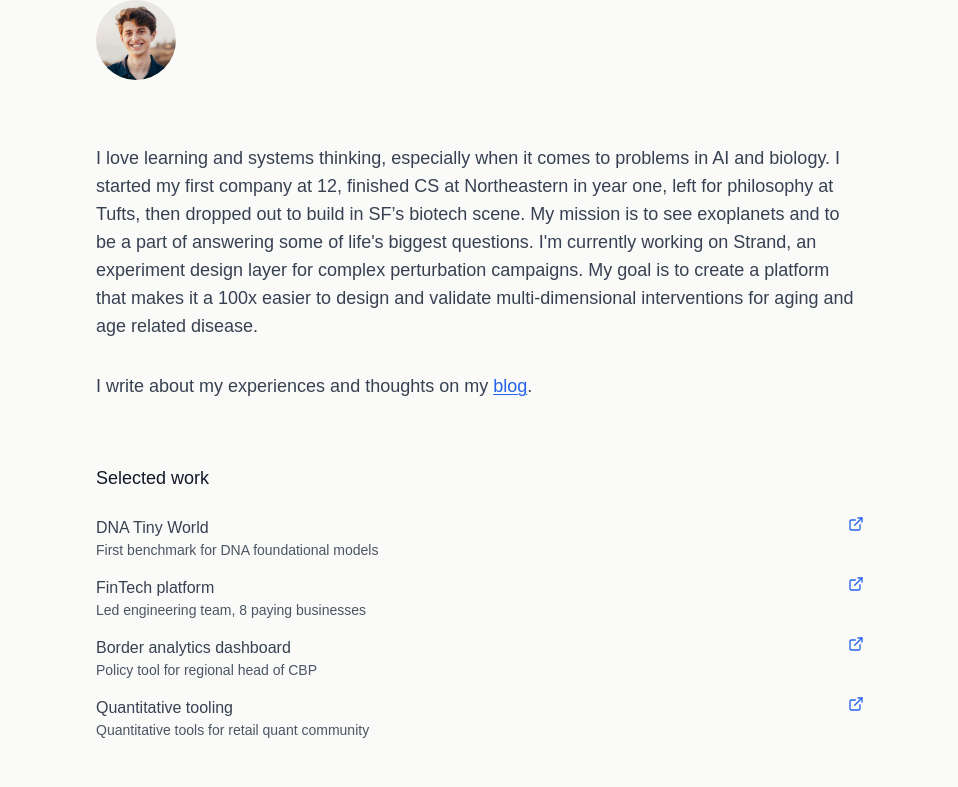
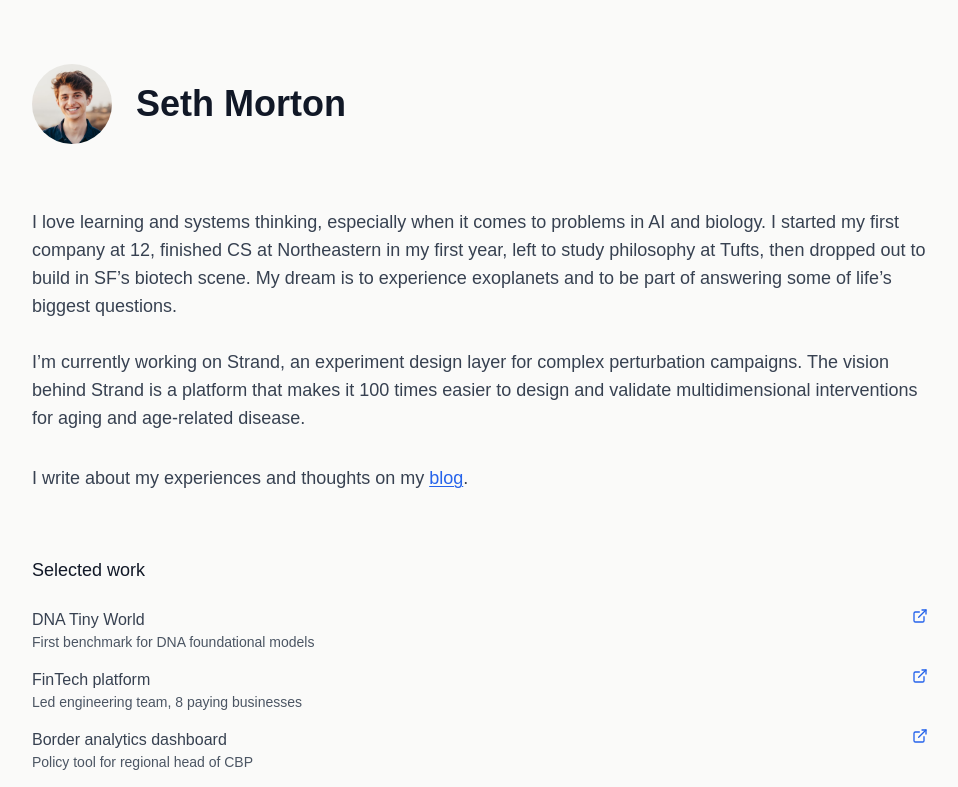
Before and after one commit to sethmorton/personal_website, a SvelteKit app: page / in a window 1280 px wide. Shown: the top 787 px of the page, without its empty margins (160-1118 px from the left). Built offline with nearby package versions, Linux system fonts and the light colour scheme; no server answers.

Commit message:
Update homepage: center name with image, refine bio text, adjust spacing, add scroll lock for large screens

```diff
--- a/src/routes/+page.svelte
+++ b/src/routes/+page.svelte
@@ -10,10 +10,10 @@
   twitterCard="summary_large_image"
 />
 
-<div class="min-h-screen bg-stone-50 flex items-center justify-center px-4 sm:px-6 py-8 sm:py-0">
-	<div class="max-w-3xl w-full">
+<div class="min-h-screen bg-stone-50 flex items-center justify-center px-4 sm:px-6 py-10 sm:py-16">
+	<div class="max-w-4xl w-full">
 		<!-- Header -->
-		<div class="flex flex-col sm:flex-row items-center sm:items-start gap-4 sm:gap-6 mb-8 sm:mb-16 text-center sm:text-left animate-fade-in-up">
+		<div class="flex flex-col sm:flex-row items-center gap-4 sm:gap-6 mb-8 sm:mb-16 text-center sm:text-left animate-fade-in-up">
 			<div class="overflow-hidden rounded-full flex-shrink-0">
 				<img
 					src="/seth_image.jpg"
@@ -21,13 +21,19 @@
 					class="h-16 w-16 sm:h-20 sm:w-20 object-cover"
 				/>
 			</div>
+			<div>
+				<h1 class="text-2xl sm:text-4xl font-bold text-gray-900">Seth Morton</h1>
+
+			</div>
 		</div>
 
 		<!-- Main content -->
 		<div class="space-y-6 sm:space-y-8 mb-8 sm:mb-16 animate-fade-in-up animation-delay-200">
 
 			<p class="text-base sm:text-lg text-gray-700 leading-relaxed">
-				I love learning and systems thinking, especially when it comes to problems in AI and biology. I started my first company at 12, finished CS at Northeastern in year one, left for philosophy at Tufts, then dropped out to build in SF’s biotech scene. My mission is to see exoplanets and to be a part of answering some of life's biggest questions. I'm currently working on Strand, an experiment design layer for complex perturbation campaigns. My goal is to create a platform that makes it a 100x easier to design and validate multi-dimensional interventions for aging and age related disease.
+				I love learning and systems thinking, especially when it comes to problems in AI and biology. I started my first company at 12, finished CS at Northeastern in my first year, left to study philosophy at Tufts, then dropped out to build in SF’s biotech scene. My dream is to experience exoplanets and to be part of answering some of life’s biggest questions.
+<br><br>
+I’m currently working on Strand, an experiment design layer for complex perturbation campaigns. The vision behind Strand is a platform that makes it 100 times easier to design and validate multidimensional interventions for aging and age-related disease.
 			</p>
 
 			<p class="text-base sm:text-lg text-gray-700 leading-relaxed">
@@ -174,4 +180,11 @@
 			opacity: 1;
 		}
 	}
+
+	/* Lock page scroll on large screens only */
+	@media (min-width: 1024px) and (min-height: 900px) {
+		:global(body) {
+			overflow-y: hidden;
+		}
+	}
 </style>
```
